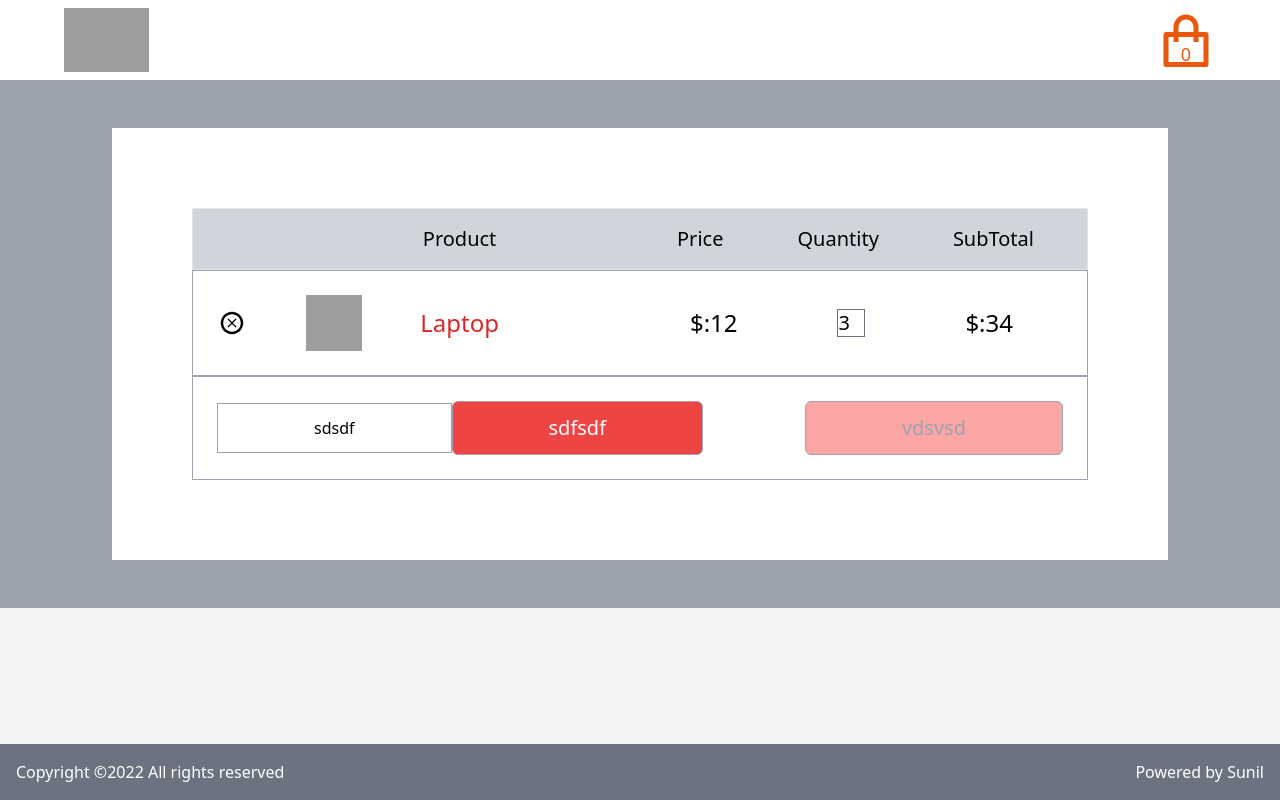
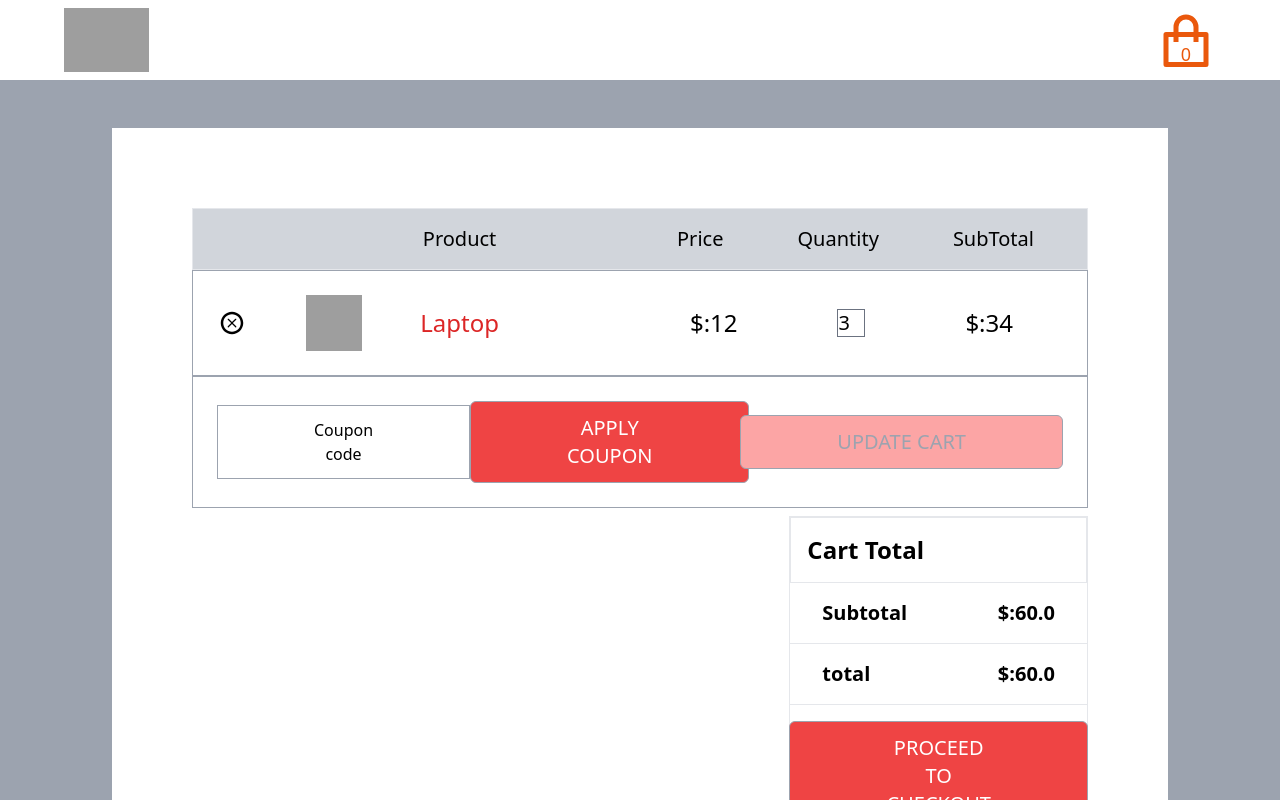
Before and after one commit to suniljoshi26/easycart, a React (Vite) app: page /products/addtocart/ in a window 1280 px wide. Built offline with nearby package versions, Linux system fonts and the light colour scheme; grey boxes are pictures that could not be loaded.

Commit message:
tolal psge done

```diff
--- a/src/AddCartRowButton.jsx
+++ b/src/AddCartRowButton.jsx
@@ -4,11 +4,11 @@ function AddCartButtonRow() {
   return (
     <div className="flex justify-between   p-6 border border-gray-400  bg-white">
       <div className="flex justify-between items-center w-1/3">
-        <AddCartButton>sdsdf</AddCartButton>
-        <AddCartButton them="highlight">sdfsdf</AddCartButton>
+        <AddCartButton>Coupon code</AddCartButton>
+        <AddCartButton them="highlight">APPLY COUPON</AddCartButton>
       </div>
       <div className="flex justify-end items-center w-1/2">
-        <AddCartButton them="secondary">vdsvsd</AddCartButton>
+        <AddCartButton them="secondary">UPDATE CART</AddCartButton>
       </div>
     </div>
   );
--- a/src/AddToCartPage.jsx
+++ b/src/AddToCartPage.jsx
@@ -2,6 +2,7 @@ import React from "react";
 import AddCartRowButton from "./AddCartRowButton";
 import AddToCartHeader from "./AddToCartHeader";
 import AddToCartRow from "./AddToCartRow";
+import AddToCartTotal from "./AddToCartTotal";
 
 function AddToCartPage() {
   return (
@@ -10,6 +11,10 @@ function AddToCartPage() {
         <AddToCartHeader />
         <AddToCartRow />
         <AddCartRowButton />
+
+        <div className="mt-2 flex justify-end">
+          <AddToCartTotal />
+        </div>
       </div>
     </div>
   );
--- /dev/null
+++ b/src/AddToCartTotal.jsx
@@ -0,0 +1,23 @@
+import React from "react";
+import AddCartButton from "./AddCartButton";
+function AddToCartTotal() {
+  return (
+    <div className="w-1/3">
+      <div className="border">
+        <div className="border p-4 text-2xl font-semibold">Cart Total</div>
+        <div className="flex justify-between border-b p-4">
+          <h1 className="text-xl font-semibold px-4">Subtotal</h1>
+          <h1 className="text-xl font-semibold px-4">$:60.0</h1>
+        </div>
+        <div className="flex justify-between border-b p-4">
+          <h1 className="text-xl font-semibold px-4">total</h1>
+          <h1 className="text-xl font-semibold px-4">$:60.0</h1>
+        </div>
+        <div className="flex  justify-center border-b p-4">
+          <AddCartButton them="highlight">PROCEED TO CHECKOUT</AddCartButton>
+        </div>
+      </div>
+    </div>
+  );
+}
+export default AddToCartTotal;
--- a/src/App.jsx
+++ b/src/App.jsx
@@ -7,6 +7,7 @@ import Footer from "./Footer";
 import ProductListPage from "./ProductLIstPage";
 import NotFound from "./NotFound";
 import AddToCartPage from "./AddToCartPage";
+import AddToCartTotal from "./AddtoCartTotal";
 
 function App() {
   const savedataString = localStorage.getItem("myCart") || "{}";
@@ -43,6 +44,7 @@ function App() {
         </Routes>
       </div>
       <Footer />
+      <AddToCartTotal />
     </div>
   );
 }
```
